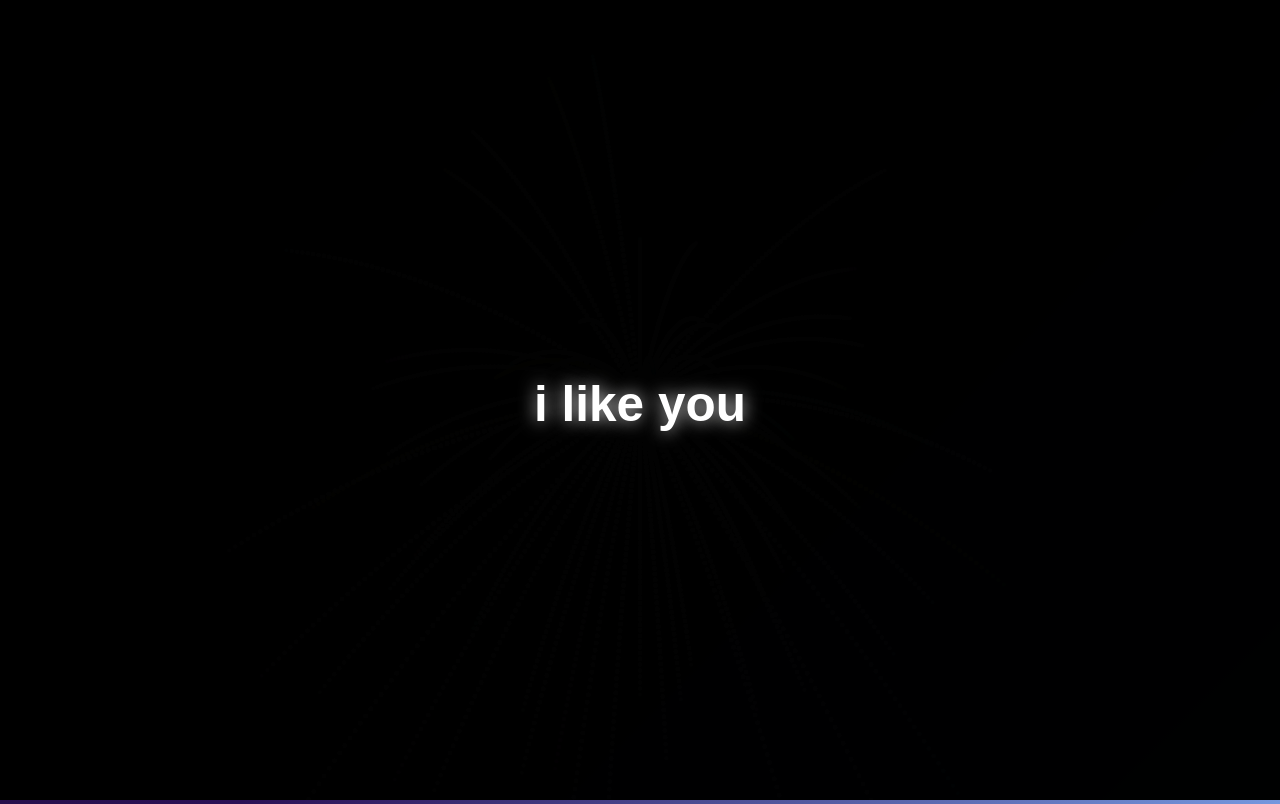
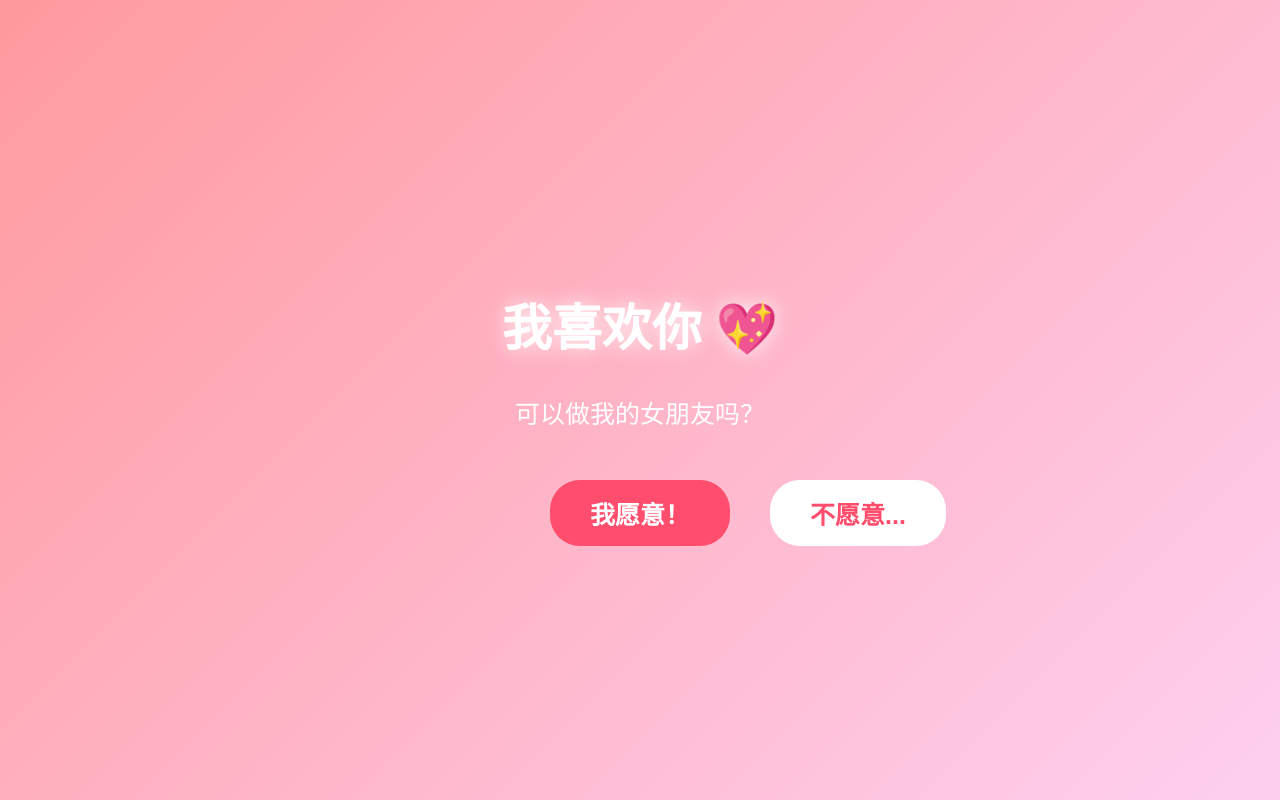
Before and after one commit to wwwww389/1, a plain HTML site: page index.html in a window 1280 px wide. Drawn offline with Linux system fonts and the light colour scheme.

Commit message:
Update index.html

```diff
--- a/index.html
+++ b/index.html
@@ -2,122 +2,155 @@
 <html lang="zh-CN">
 <head>
     <meta charset="UTF-8">
-    <title>我的专属祝福</title>
-
-    <!-- 这里是样式区域 (CSS) -->
+    <meta name="viewport" content="width=device-width, initial-scale=1.0">
+    <title>点开有惊喜</title>
     <style>
-        /* 1. 清除默认边距，设置浪漫星空背景 */
         body {
             margin: 0;
-            padding: 0;
-            overflow: hidden; /* 隐藏滚动条 */
+            overflow: hidden;
             font-family: "Microsoft YaHei", sans-serif;
-            background: linear-gradient(135deg, #1a0b2e, #2b1055, #7597de); /* 星空渐变背景 */
+            background: linear-gradient(135deg, #ff9a9e 0%, #fecfef 99%, #fecfef 100%);
+            display: flex;
+            justify-content: center;
+            align-items: center;
+            height: 100vh;
         }
+        #content { text-align: center; z-index: 10; }
+        h1 { font-size: 50px; color: white; text-shadow: 0 0 20px rgba(255, 255, 255, 0.8); }
+        p { font-size: 25px; color: #fff; margin-bottom: 50px; }
+        .btn {
+            font-size: 25px;
+            padding: 15px 40px;
+            border: none;
+            border-radius: 30px;
+            cursor: pointer;
+            margin: 0 20px;
+            font-weight: bold;
+        }
+        #yesBtn { background-color: #ff4d6d; color: white; }
+        #noBtn { background-color: #fff; color: #ff4d6d; position: absolute; }
 
-        /* 2. 让祝福文字在屏幕正中间显示 */
-        #wishes {
+        #successContent {
+            display: none;
             position: absolute;
             top: 50%;
             left: 50%;
             transform: translate(-50%, -50%);
             text-align: center;
+            z-index: 20;
             color: white;
-            z-index: 10; /* 确保文字在烟花上面 */
-            text-shadow: 0 0 15px rgba(255, 255, 255, 0.8); /* 文字发光 */
-            pointer-events: none; /* 鼠标点文字也能穿透放烟花 */
+            text-shadow: 0 0 10px rgba(255, 0, 0, 0.5);
+        }
+        #successContent h1 { font-size: 60px; }
+
+        /* 使用 fixed 定位的爱心雨 */
+        .heart {
+            position: fixed;
+            top: -10vh;
+            color: #ff4d6d;
+            font-size: 20px;
+            animation: fall linear infinite;
+            pointer-events: none;
+            z-index: 5;
+        }
+        @keyframes fall {
+            to { transform: translateY(110vh) rotate(360deg); }
+        }
+        #fireworks { position: absolute; top: 0; left: 0; z-index: 1; pointer-events: none; }
+    </style>
+</head>
+<body>
+    <canvas id="fireworks"></canvas>
+
+    <div id="content">
+        <h1>我喜欢你 💖</h1>
+        <p>可以做我的女朋友吗？</p>
+        <button class="btn" id="yesBtn" onclick="showYes()">我愿意！</button>
+        <button class="btn" id="noBtn">不愿意...</button>
+    </div>
+
+    <div id="successContent">
+        <h1>我就知道你会同意的！❤️</h1>
+        <p>我会一直陪着你，永远爱你！</p>
+    </div>
+
+    <script>
+        // 拒绝按钮跑掉
+        var noBtn = document.getElementById('noBtn');
+        noBtn.addEventListener('mouseover', function() {
+            noBtn.style.left = Math.random() * (window.innerWidth - 100) + 'px';
+            noBtn.style.top = Math.random() * (window.innerHeight - 100) + 'px';
+        });
+        noBtn.addEventListener('click', function() {
+            noBtn.style.left = Math.random() * (window.innerWidth - 100) + 'px';
+            noBtn.style.top = Math.random() * (window.innerHeight - 100) + 'px';
+        });
+
+        // 点击愿意后的触发
+        function showYes() {
+            document.getElementById('content').style.display = 'none';
+            document.getElementById('successContent').style.display = 'block';
+
+            startHeartRain(); // 开启爱心雨
+            animate();        // 开启烟花
         }
 
-        /* 3. 标题大小和跳动动画 */
-        #wishes h1 {
-            font-size: 45px;
-            margin-bottom: 15px;
-            animation: pulse 2s infinite;
+        // 爱心雨逻辑
+        function startHeartRain() {
+            setInterval(function() {
+                var heart = document.createElement('div');
+                heart.className = 'heart';
+                heart.innerHTML = '❤️';
+                heart.style.left = Math.random() * 100 + 'vw';
+                heart.style.animationDuration = (Math.random() * 3 + 2) + 's';
+                heart.style.fontSize = (Math.random() * 30 + 15) + 'px';
+                document.body.appendChild(heart);
+                setTimeout(function() { heart.remove(); }, 5000);
+            }, 200);
         }
 
-        #wishes p {
-            font-size: 20px;
-            opacity: 0.9;
-        }
-
-        /* 跳动动画特效 */
-        @keyframes pulse {
-            0% { transform: scale(1); }
-            50% { transform: scale(1.1); }
-            100% { transform: scale(1); }
-        }
-    </style>
-</head>
-
-<body>
-    <!-- 这里是网页上的文字内容 -->
-    <div id="wishes">
-        <h1>i like you</h1>
-        <p></p>
-    </div>
-
-    <!-- 这里是放烟花的画布 -->
-    <canvas id="fireworks"></canvas>
-
-    <!-- 这里是放烟花的逻辑区域 (JavaScript) -->
-    <script>
+        // 烟花逻辑
         var canvas = document.getElementById('fireworks');
         var ctx = canvas.getContext('2d');
         var W = window.innerWidth;
         var H = window.innerHeight;
         canvas.width = W;
         canvas.height = H;
-
         var particles = [];
 
         function boom(x, y) {
-            for (var i = 0; i < 60; i++) {
-                var angle = (Math.PI * 2 / 60) * i;
+            for (var i = 0; i < 80; i++) {
+                var angle = Math.PI * 2 / 80 * i;
                 var speed = Math.random() * 5 + 2;
                 particles.push({
                     x: x, y: y,
                     vx: Math.cos(angle) * speed,
                     vy: Math.sin(angle) * speed,
                     life: 1,
-                    color: `hsl(${Math.random() * 360}, ${70 + Math.random() * 30}%, ${40 + Math.random() * 60}%)`
+                    color: `hsl(${340 + Math.random() * 30}, 100%, 60%)`
                 });
             }
         }
 
         function animate() {
-            ctx.fillStyle = 'rgba(0, 0, 0, 0.2)';
+            ctx.fillStyle = 'rgba(0, 0, 0, 0.1)';
             ctx.fillRect(0, 0, W, H);
-
             for (var i = 0; i < particles.length; i++) {
                 var p = particles[i];
                 p.x += p.vx;
                 p.y += p.vy;
                 p.vy += 0.05;
                 p.life -= 0.015;
-
-                if (p.life <= 0) {
-                    particles.splice(i, 1);
-                    i--;
-                    continue;
-                }
-
+                if (p.life <= 0) { particles.splice(i, 1); i--; continue; }
                 ctx.globalAlpha = p.life;
                 ctx.fillStyle = p.color;
                 ctx.beginPath();
-                ctx.arc(p.x, p.y, 2, 0, Math.PI * 2);
+                ctx.arc(p.x, p.y, 3, 0, Math.PI * 2);
                 ctx.fill();
             }
             ctx.globalAlpha = 1;
             requestAnimationFrame(animate);
         }
-
-        canvas.addEventListener('click', function(e) {
-            boom(e.clientX, e.clientY);
-        });
-
-        // 页面一打开先自动放一个烟花演示
-        boom(W / 2, H / 2);
-        animate();
     </script>
 </body>
 </html>
```
